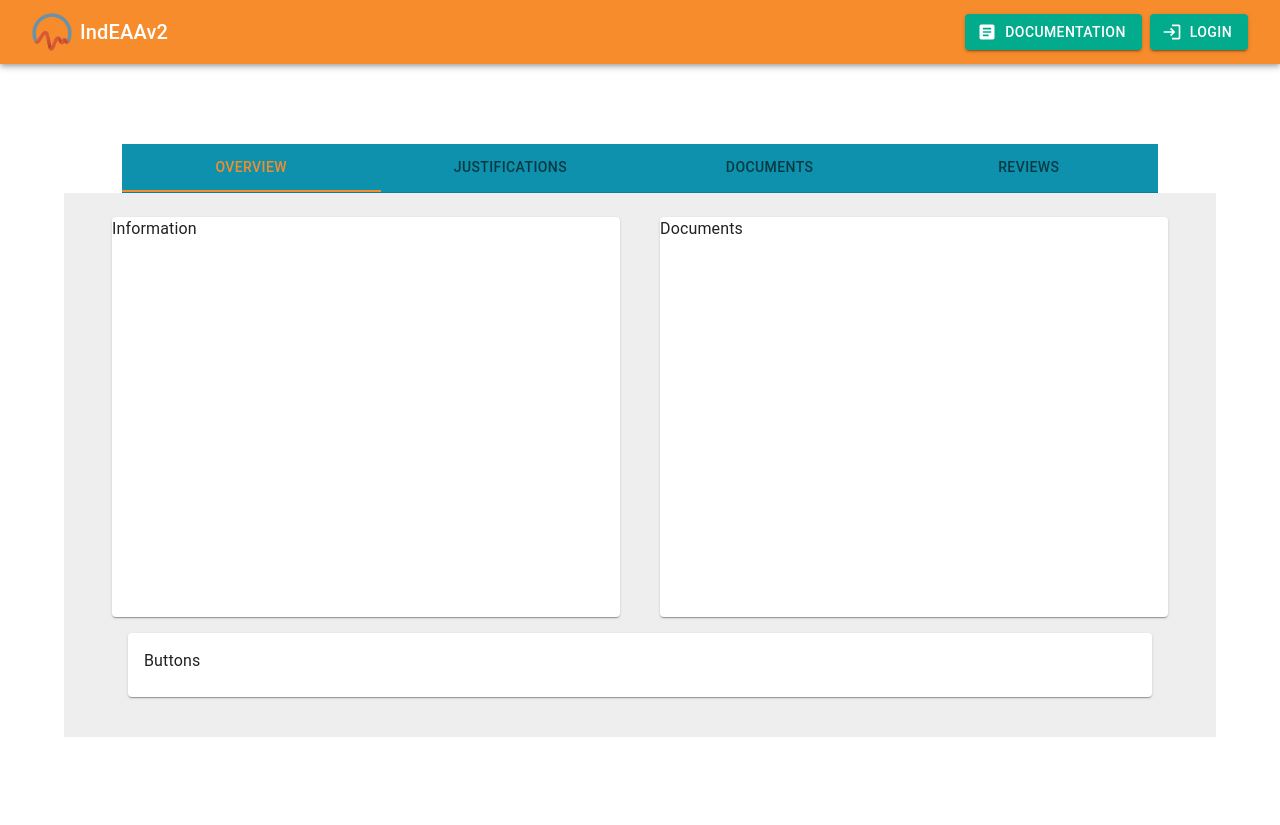
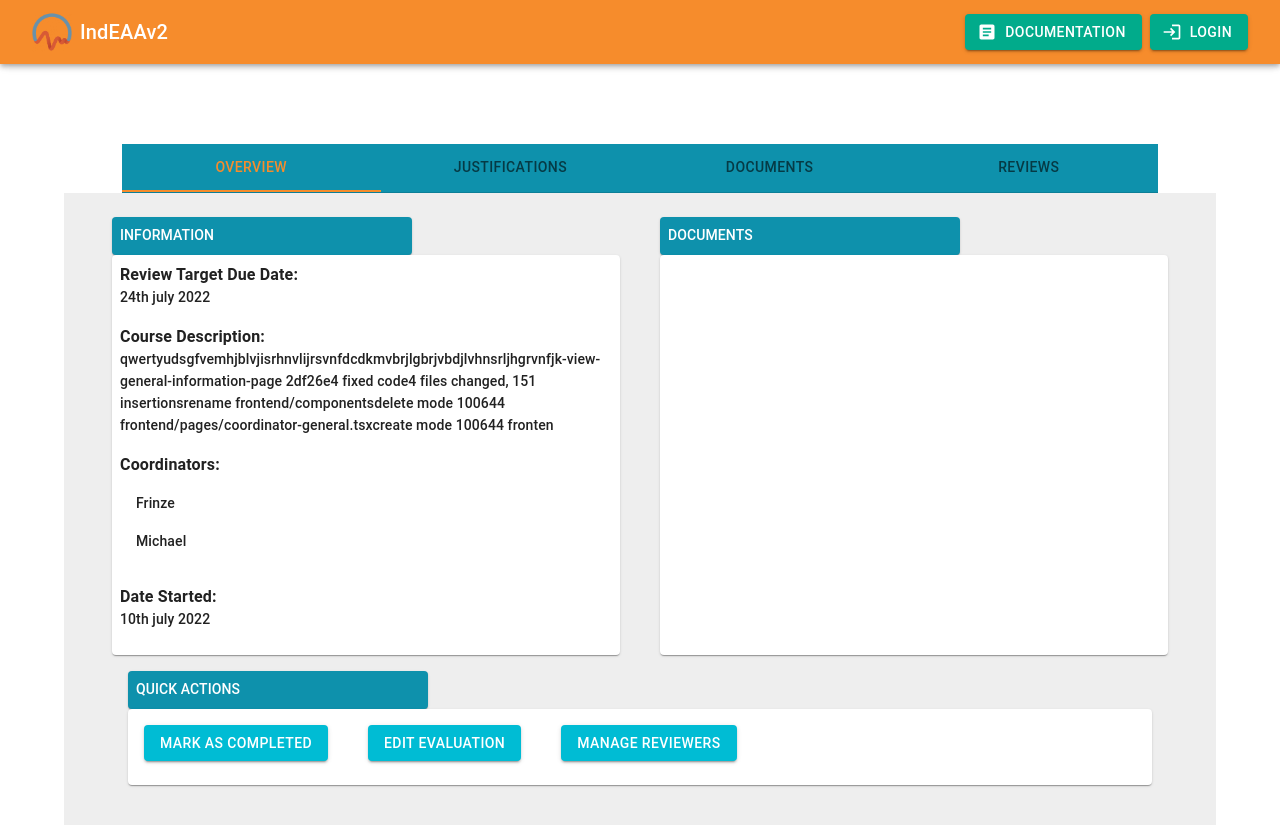
Before and after one commit to uwasystemhealth/IndEAAv2, a Next.js app in the folder frontend/: page /course-evaluation in a window 1280 px wide. Before the commit the page ends 800 px from the top, so only its background shows below. Built offline with nearby package versions, Linux system fonts and the light colour scheme; no server answers.

Commit message:
information section and buttons section done

```diff
--- a/frontend/components/course-evaluation/overview.tsx
+++ b/frontend/components/course-evaluation/overview.tsx
@@ -1,59 +1,74 @@
 import * as React from 'react';
-import { useSWRAuth } from '@/components/hooks/useSWRAuth';
 import type { NextPage } from 'next';
-import Tabs from '@mui/material/Tabs';
-import Tab from '@mui/material/Tab';
 import Box from '@mui/material/Box';
 import Grid from '@mui/material/Grid';
-import Paper from '@mui/material/Paper';
+import List from '@mui/material/List';
+import ListItem from '@mui/material/ListItem';
 import Card from '@mui/material/Card';
 import CardContent from '@mui/material/CardContent';
 import Typography from '@mui/material/Typography';
-import { API_ENDPOINT, DEFAULT_USER_API_RESPONSE, UserAPIResponse } from 'utils/api';
-import styles from '../styles/Home.module.css';
-import { useContext } from 'react';
-import { useRouter } from 'next/router';
-import AppContext from 'components/Context/TopLevelContext';
-import useAuthenticatedAPIClient from '@/components/hooks/useAuthenticatedAPIClient';
-import { determineIfUserIsAuthentication } from 'utils/Authentication';
-import { Container } from '@mui/material';
+import { Button, Container, Stack } from '@mui/material';
 
 const Overview: NextPage = () => {
-  // Change these data when this issue gets worked on. For now it just contains a demo of how to get user info
-  const { response, isLoading, error } = useSWRAuth(API_ENDPOINT.AUTHENTICATION.USER);
-  const {
-    pk,
-    username,
-    email,
-    first_name: firstName,
-    last_name: lastName,
-  } = (response?.data as unknown as UserAPIResponse) || DEFAULT_USER_API_RESPONSE;
-
-  const router = useRouter();
-  const axios = useAuthenticatedAPIClient();
-  const { authenticationDetails, setAuthenticationDetails } = useContext(AppContext);
-  const isUserAuthenticated = determineIfUserIsAuthentication(authenticationDetails.accessToken);
-
-  const [value, setValue] = React.useState(0);
-
-  const handleChangeTab = (event: React.SyntheticEvent, newValue: number) => {
-    setValue(newValue);
-  };
-
-  return (
+    return (
     <Container>
       <Grid container spacing={5}>
         <Grid item xs={12} sm={6}>
-          <Card sx={{ minHeight: 400 }}>Information</Card>
+          <Card sx={{ maxWidth: 300, backgroundColor: '#0E91AC', color: 'white', p: 1 }}>
+            <Typography variant="subtitle2">INFORMATION</Typography>
+          </Card>
+          <Card sx={{ height: 400, overflow: 'auto' }}>
+            <Typography sx={{ p: 1, fontWeight: 'bold' }}>
+              Review Target Due Date:
+              <Typography variant="subtitle2">24th july 2022</Typography>
+            </Typography>
+            <Typography sx={{ p: 1, fontWeight: 'bold' }}>
+              Course Description:
+              <Typography variant="subtitle2">
+                qwertyudsgfvemhjblvjisrhnvlijrsvnfdcdkmvbrjlgbrjvbdjlvhnsrljhgrvnfjk-view-general-information-page
+                2df26e4 fixed code4 files changed, 151 insertionsrename frontend/componentsdelete
+                mode 100644 frontend/pages/coordinator-general.tsxcreate mode 100644 fronten
+              </Typography>
+            </Typography>
+            <Typography sx={{ p: 1, fontWeight: 'bold' }}>
+              Coordinators:
+              <Typography variant="subtitle2">
+                <List sx={{ listStyleType: 'disc' }}>
+                  <ListItem>Frinze</ListItem>
+                  <ListItem>Michael</ListItem>
+                </List>{' '}
+              </Typography>
+            </Typography>
+            <Typography sx={{ p: 1, fontWeight: 'bold' }}>
+              Date Started:
+              <Typography variant="subtitle2">10th july 2022</Typography>
+            </Typography>
+          </Card>
         </Grid>
         <Grid item xs={12} sm={6}>
-          <Card sx={{ minHeight: 400 }}>Documents</Card>
+          <Card sx={{ maxWidth: 300, backgroundColor: '#0E91AC', color: 'white', p: 1 }}>
+            <Typography variant="subtitle2">DOCUMENTS</Typography>
+          </Card>
+          <Card sx={{ minHeight: 400, overflow: 'auto' }}></Card>
         </Grid>
       </Grid>
       <Box sx={{ p: 2 }}>
+        <Card sx={{ maxWidth: 300, backgroundColor: '#0E91AC', color: 'white', p: 1 }}>
+          <Typography variant="subtitle2">QUICK ACTIONS</Typography>
+        </Card>
         <Card>
           <CardContent>
-            <Typography>Buttons</Typography>
+            <Stack spacing={5} direction="row">
+              <Button variant="contained" sx={{ backgroundColor: '#00BCD4' }}>
+                MARK AS COMPLETED
+              </Button>
+              <Button variant="contained" sx={{ backgroundColor: '#00BCD4' }}>
+                EDIT EVALUATION
+              </Button>
+              <Button variant="contained" sx={{ backgroundColor: '#00BCD4' }}>
+                MANAGE REVIEWERS
+              </Button>
+            </Stack>
           </CardContent>
         </Card>
       </Box>
```
